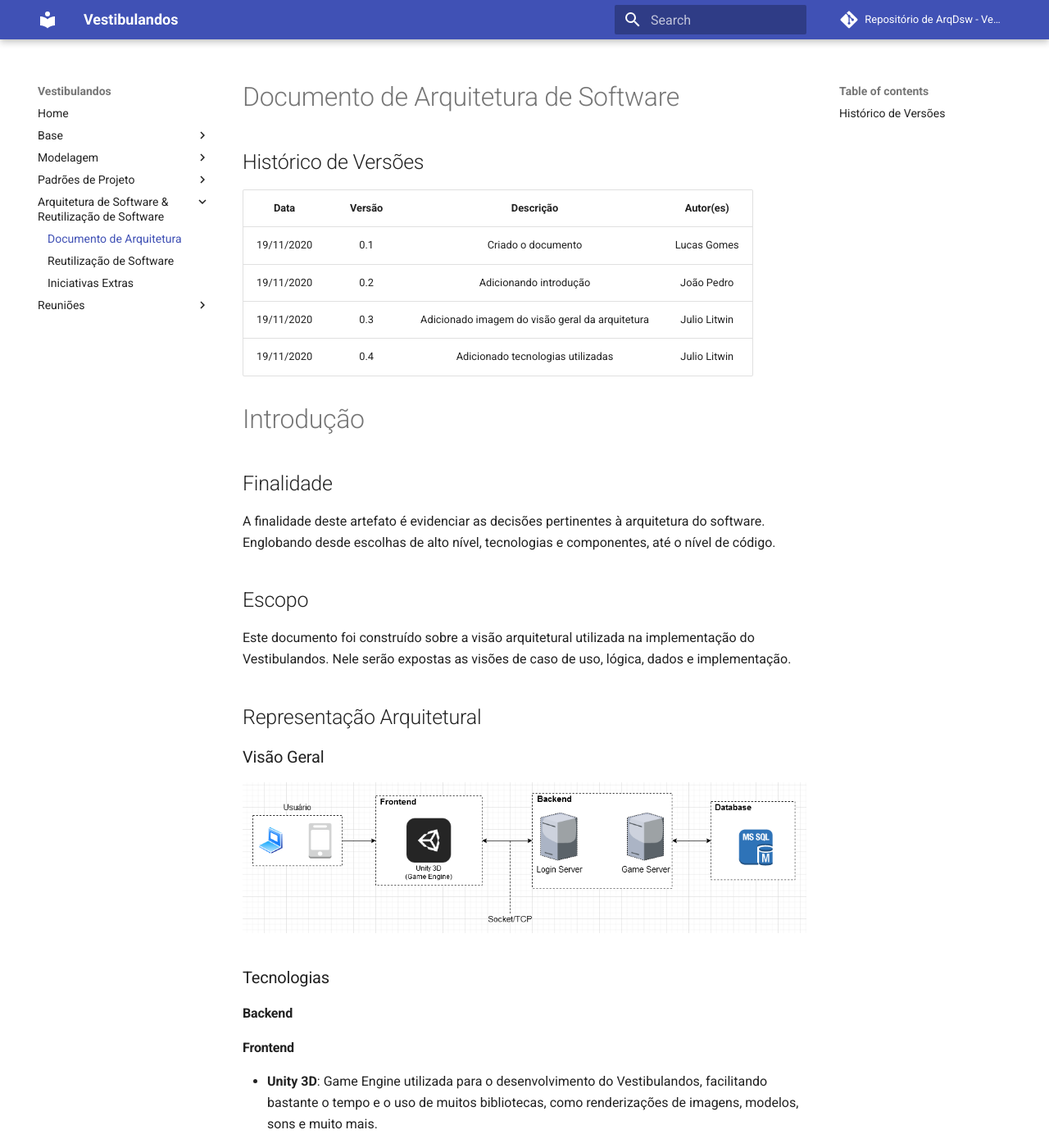
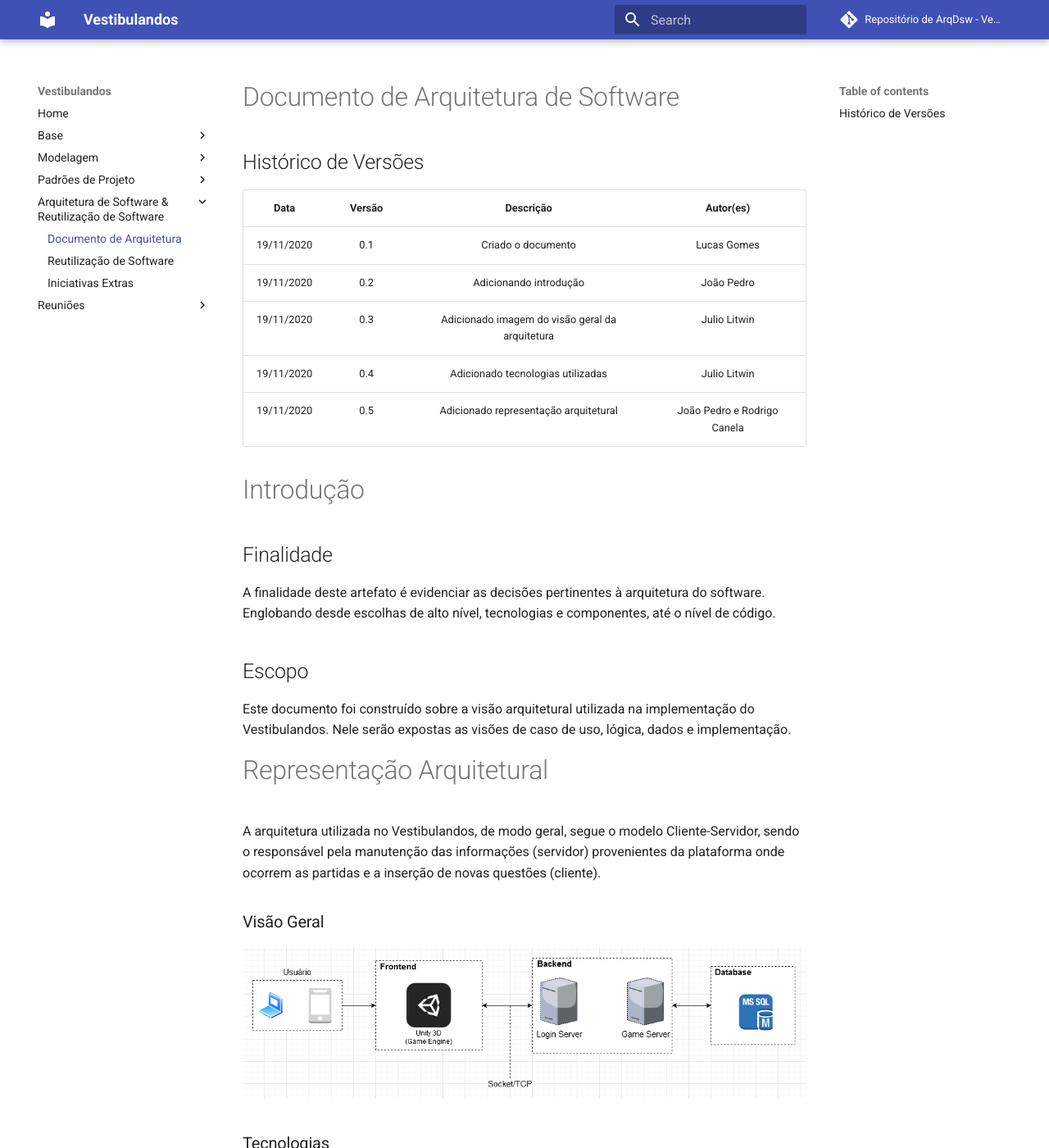
Before and after one commit to UnBArqDsw/2020.1_G4_Vestibulandos, an MkDocs documentation site: the page built from docs/arquitetura_e_reutilizacao/documento_de_arquitetura.md, in a window 1280 px wide and 1400 px high. Shown: the whole window at 82% size. Built offline with MkDocs 1.6.1 and Material for MkDocs 9.7.7, drawn with Linux system fonts in a browser that asks for light colours; comment, search, counter and statistics services are not loaded.

Commit message:
Adicionado representação arquitetural
Co-authored-by: Ricardo Canela <ricardolimacanela@gmail.com>

```diff
--- a/docs/arquitetura_e_reutilizacao/documento_de_arquitetura.md
+++ b/docs/arquitetura_e_reutilizacao/documento_de_arquitetura.md
@@ -8,6 +8,7 @@
 | 19/11/2020 | 0.2 | Adicionando introdução | João Pedro |
 | 19/11/2020 | 0.3 | Adicionado imagem do visão geral da arquitetura | Julio Litwin |
 | 19/11/2020 | 0.4 | Adicionado tecnologias utilizadas | Julio Litwin |
+| 19/11/2020 | 0.5 | Adicionado representação arquitetural | João Pedro e Rodrigo Canela |
 
 # Introdução
 
@@ -19,7 +20,8 @@ A finalidade deste artefato é evidenciar as decisões pertinentes à arquitetur
 Este documento foi construído sobre a visão arquitetural utilizada na implementação do Vestibulandos. Nele serão expostas as visões de caso de uso, lógica, dados e implementação.
 
 
-## Representação Arquitetural
+# Representação Arquitetural
+A arquitetura utilizada no Vestibulandos, de modo geral, segue o modelo Cliente-Servidor, sendo o responsável pela manutenção das informações (servidor) provenientes da plataforma onde ocorrem as partidas e a inserção de novas questões (cliente).
 
 ### Visão Geral
 
```
